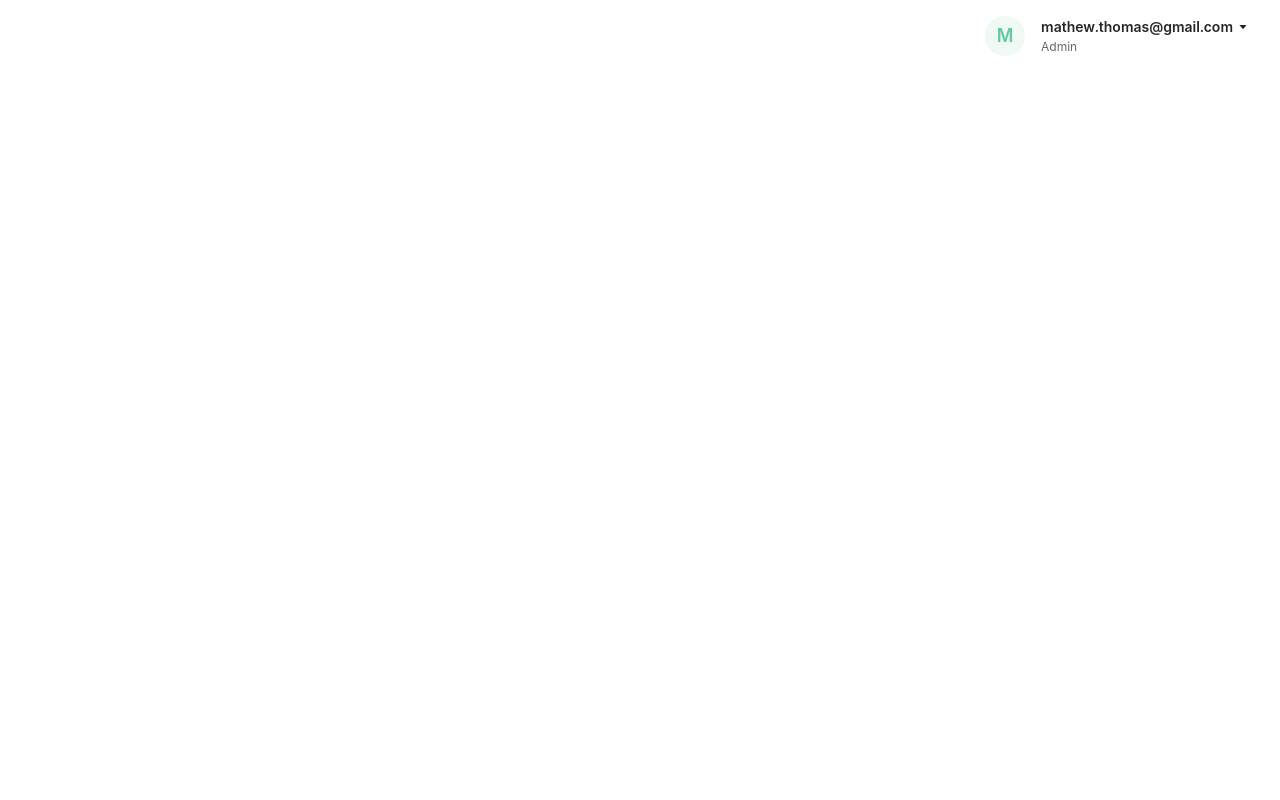
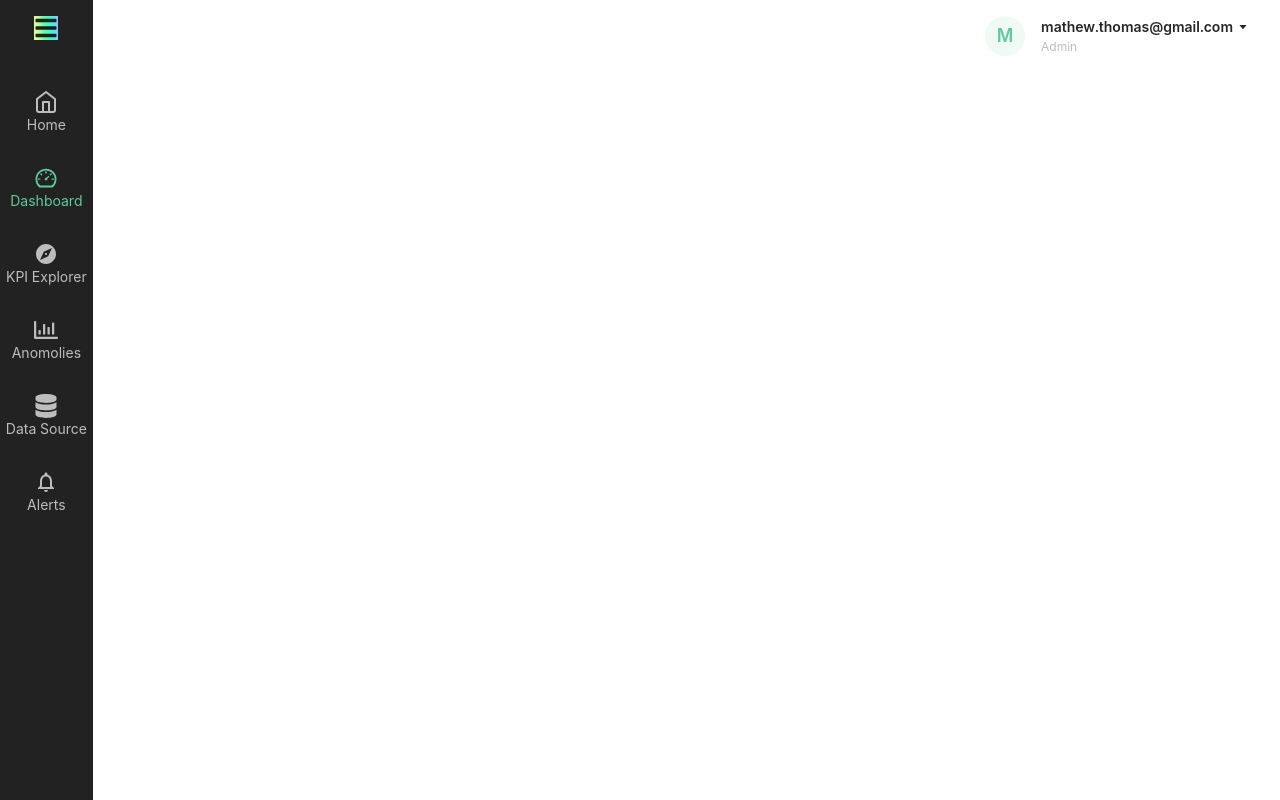
Before and after one commit to ashoksubramanium98/sketchbrahmaui, a React (Create React App) app: page /ui-task in a window 1280 px wide. Built offline with nearby package versions, Linux system fonts and the light colour scheme.

Commit message:
#Add sideNavigation component

```diff
--- /dev/null
+++ b/src/components/Dashboard/SideNavigation/index.js
@@ -0,0 +1,39 @@
+import React from 'react';
+import { FaBars, FaRegChartBar, FaDatabase } from 'react-icons/fa';
+import { MdNotificationsNone, MdExplore } from 'react-icons/md'
+import { FiHome } from 'react-icons/fi';
+import { AiOutlineDashboard } from 'react-icons/ai';
+
+const SideNavigation = () => (
+    <div className="sideNav bg-black page">
+        <div className="d-flex flex-column align-items-center mt-1 mb-1">
+            <FaBars className="icon gradient-bg" />
+        </div>
+        <div className="d-flex flex-column align-items-center mt-1 mb-1 text-muted" style={{marginTop: '50px'}}>
+            <FiHome className="icon" />
+            <p>Home</p>
+        </div>
+        <div className="d-flex flex-column align-items-center mt-1 mb-1 text-primary">
+            <AiOutlineDashboard className="icon gradient-color" />
+            <p className="gradient-color">Dashboard</p>
+        </div>
+        <div className="d-flex flex-column align-items-center mt-1 mb-1 text-muted">
+            <MdExplore className="icon" />
+            <p>KPI Explorer</p>
+        </div>
+        <div className="d-flex flex-column align-items-center mt-1 mb-1 text-muted">
+            <FaRegChartBar className="icon" />
+            <p>Anomolies</p>
+        </div>
+        <div className="d-flex flex-column align-items-center mt-1 mb-1 text-muted">
+            <FaDatabase className="icon" />
+            <p>Data Source</p>
+        </div>
+        <div className="d-flex flex-column align-items-center mt-1 mb-1 text-muted">
+            <MdNotificationsNone className="icon" />
+            <p>Alerts</p>
+        </div>
+    </div>
+);
+
+export default SideNavigation;
--- a/src/components/Dashboard/index.js
+++ b/src/components/Dashboard/index.js
@@ -1,10 +1,14 @@
 import React from 'react';
+import SideNavigation from './SideNavigation';
 import Header from './Header';
 
 const Dashboard = () => {
     return(
-        <div>
-            <Header />
+        <div className="d-flex">
+            <SideNavigation />
+            <div className="d-flex flex-column width-100">
+                <Header />
+            </div>
         </div>
     );
 };
--- a/src/index.css
+++ b/src/index.css
@@ -11,8 +11,16 @@ body {
   height: 100vh;
 }
 
+.width-100 {
+  width: 100vw;
+}
+
 .bg-white {
   background: #fff;
+}
+
+.bg-black {
+  background: #222;
 }
 
 .d-flex {
@@ -123,7 +131,7 @@ body {
 }
 
 .text-muted {
-  color: #666;
+  color: #BDBDBD;
 }
 
 .card {
@@ -136,6 +144,10 @@ body {
   background: #EFFAF5;
   width: 40px;
   height: 40px;
+}
+
+.sideNav {
+  width: 100px;
 }
 
 .border-100 {
@@ -161,3 +173,16 @@ body {
 .font-size-lg {
   font-size: 18px;
 }
+
+.icon {
+  width: 24px;
+  height: 24px;
+}
+
+.gradient-bg {
+  background: linear-gradient(86.76deg, #DEFB9D 11.13%, #71F79E 41.78%, #38F9D7 69%, #89C4FE 97.87%);
+}
+
+.gradient-color {
+  color: linear-gradient(86.76deg, #DEFB9D 11.13%, #71F79E 41.78%, #38F9D7 69%, #89C4FE 97.87%);
+}
```
